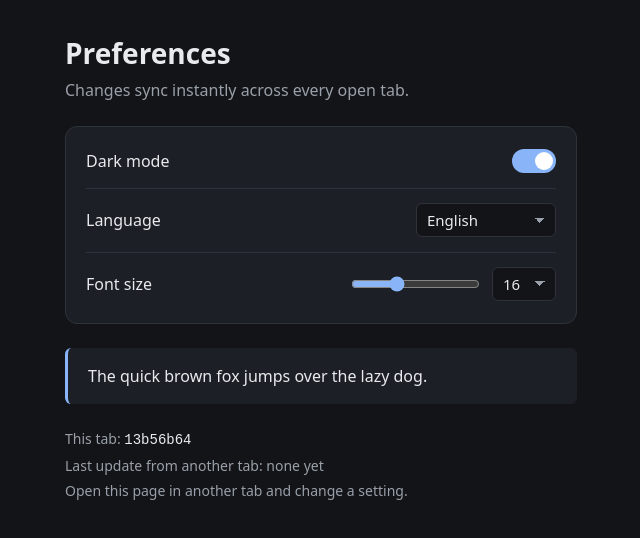
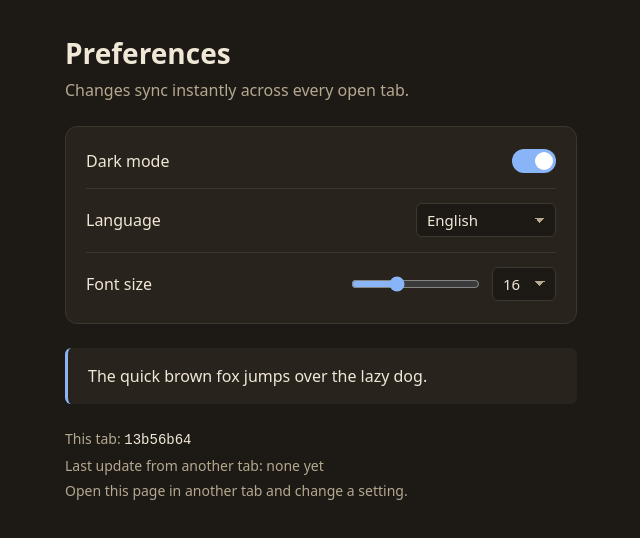
Before and after one commit to ayaankhatri/gdg-task, a website built with Vite: page index.html in a window 1280 px wide. Both pictures are taken after a click on the switch "Dark mode". Shown: the whole page, without its empty margins (319-959 px from the left). Built offline with nearby package versions, Linux system fonts and the light colour scheme.

Commit message:
feat: switch to a beige color theme

```diff
--- a/index.html
+++ b/index.html
@@ -6,8 +6,8 @@
     <meta name="color-scheme" content="light dark" />
     <title>Preferences</title>
     <style>
-      html { background: #f6f7f9; }
-      html[data-theme="dark"] { background: #121418; }
+      html { background: #f3ebdd; }
+      html[data-theme="dark"] { background: #1d1a15; }
     </style>
     <script>
       (function () {
--- a/src/style.css
+++ b/src/style.css
@@ -1,20 +1,20 @@
 :root {
-  --bg: #f6f7f9;
-  --surface: #ffffff;
-  --text: #16181d;
-  --muted: #5d6470;
-  --border: #dde1e7;
-  --accent: #1a73e8;
+  --bg: #f3ebdd;
+  --surface: #fbf6ec;
+  --text: #2e2922;
+  --muted: #6c6152;
+  --border: #e0d3bd;
+  --accent: #1d5fc4;
   --font-size: 16px;
   color-scheme: light;
 }
 
 :root[data-theme="dark"] {
-  --bg: #121418;
-  --surface: #1c1f25;
-  --text: #e8eaed;
-  --muted: #9aa0a9;
-  --border: #2e333b;
+  --bg: #1d1a15;
+  --surface: #28231c;
+  --text: #f0e7d7;
+  --muted: #b5a891;
+  --border: #3d362b;
   --accent: #8ab4f8;
   color-scheme: dark;
 }
```
